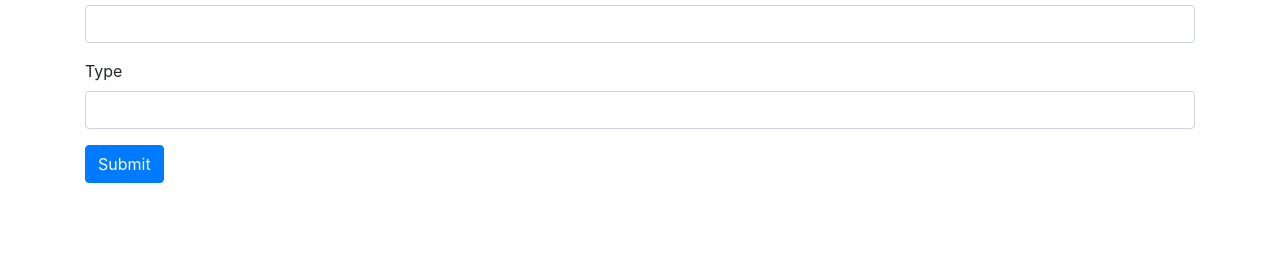
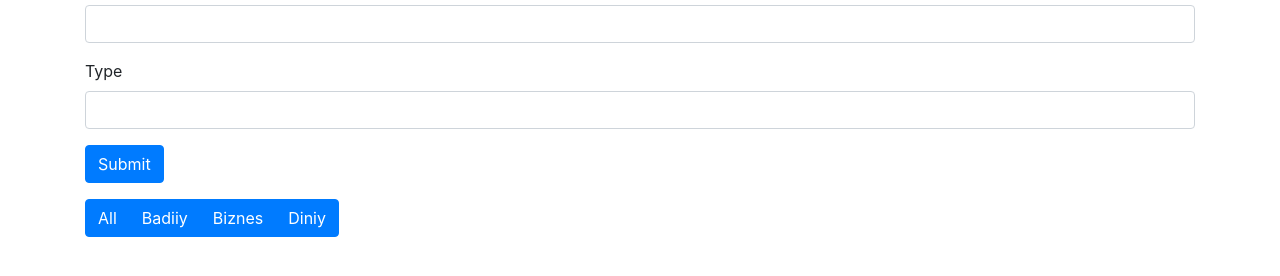
Before and after one commit to ToshpulatovAlimardon/my-book-filter, a plain HTML site: page index.html in a window 1280 px wide. Shown: the part 126-402 px from the top of the page. Drawn offline with nearby package versions, Linux system fonts and the light colour scheme.

Commit message:
added button group

```diff
--- a/index.html
+++ b/index.html
@@ -25,10 +25,21 @@
                 </div>
                 <div class="mb-3">
                     <label class="form-label">Type</label>
-                    <input type="text" class="form-control" />
+                    <input type="text" class="form-control" list="date"/>
+                    <datalist id="date">
+                        <option>Badiiy</option>
+                        <option>Biznes</option>
+                        <option>Diniy</option>
+                    </datalist>
                 </div>
                 <button type="submit" class="btn btn-primary">Submit</button>
             </form>
+            <div class="btn-group mt-3" role="group" aria-label="Basic example">
+                <button type="button" class="btn btn-primary">All</button>
+                <button type="button" class="btn btn-primary">Badiiy</button>
+                <button type="button" class="btn btn-primary">Biznes</button>
+                <button type="button" class="btn btn-primary">Diniy</button>
+              </div>
         </div>
     </body>
 </html>
```
